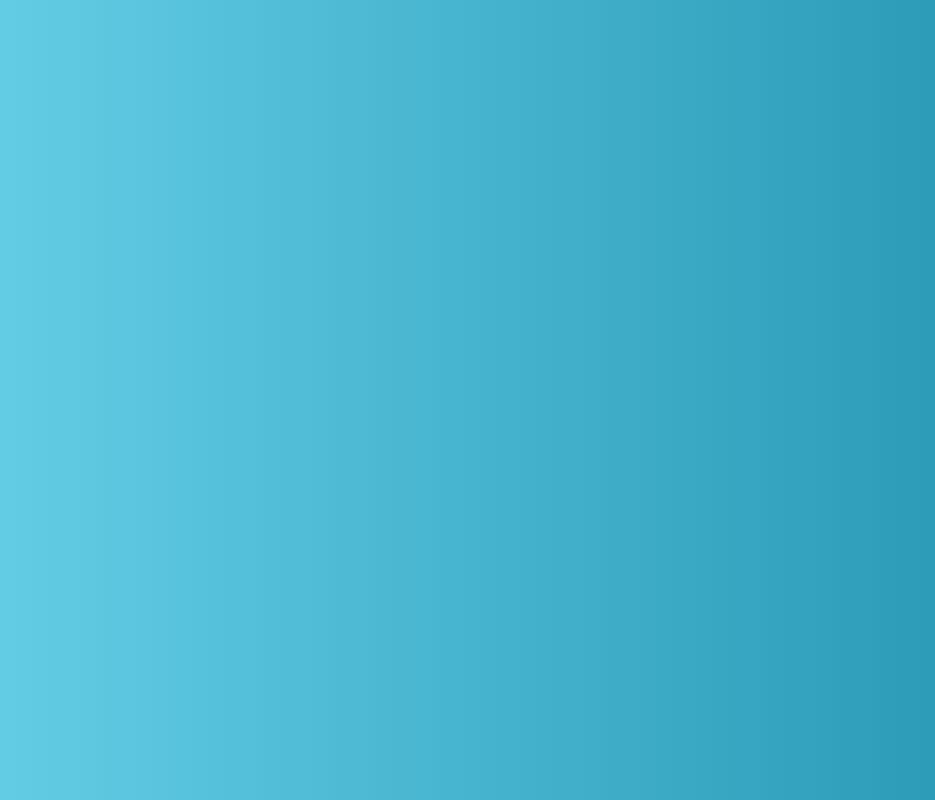
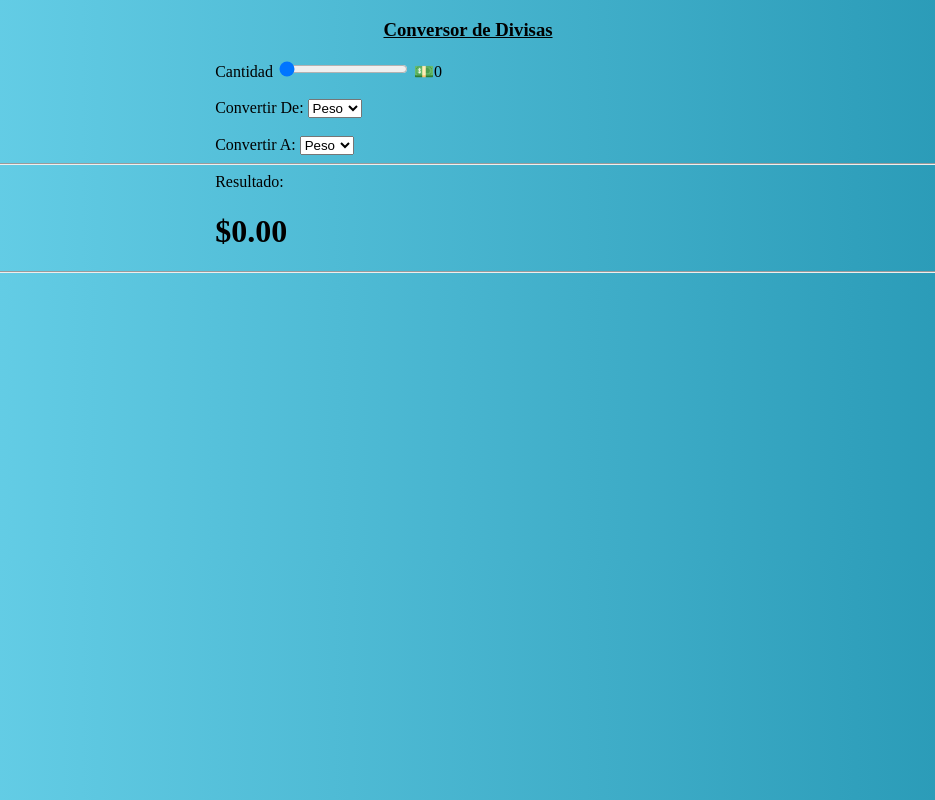
Before and after one commit to rolando167/ConversorDivisasJS, a website: page public/index.html in a window 1280 px wide. Shown: the whole page, without its empty margins (172-1107 px from the left). Drawn offline with Linux system fonts and the light colour scheme.

Commit message:
first commit

```diff
--- a/package.json
+++ b/package.json
@@ -1,5 +1,5 @@
 {
-  "name": "Texto ",
+  "name": "conversordivisas",
   "version": "1.0.0",
   "description": "",
   "main": "app.js",
--- a/public/css/main.css
+++ b/public/css/main.css
@@ -3,3 +3,21 @@ body{
     background: -webkit-linear-gradient(to right, #6dd5ed, #2193b0);  /* Chrome 10-25, Safari 5.1-6 */
     background: linear-gradient(to right, #6dd5ed, #2193b0); /* W3C, IE 10+/ Edge, Firefox 16+, Chrome 26+, Opera 12+, Safari 7+ */
 }
+
+.ml-30{
+    margin-left: 30%;
+}
+.divisa {
+    display: grid;                    /* cuadrícula */
+    grid-template-columns: 50% 50%;   /* 2 columnas iguales */
+    margin-bottom: 15px;
+    background: rgb(37, 169, 209);
+    color: white;
+  }
+
+  .nombre, .valor{
+    padding: 5px;
+    font-size: 16px;
+    align-self: center;  /* alinear elemento al centro en altura */
+    text-align: center;  /* alinear texto al centro en ancho */
+  }
--- a/public/index.html
+++ b/public/index.html
@@ -1,14 +1,45 @@
 <!DOCTYPE html>
 <html lang="en">
 <head>
-    <meta charset="UTF-8">
-    <meta http-equiv="X-UA-Compatible" content="IE=edge">
-    <meta name="viewport" content="width=device-width, initial-scale=1.0">
-    <title>Express App 🥎</title>
-    <link rel="stylesheet" href="css/main.css">
+	<meta charset="UTF-8">
+	<meta http-equiv="X-UA-Compatible" content="IE=edge">
+	<meta name="viewport" content="width=device-width, initial-scale=1.0">
+	<title>Express App 💸</title>
+	<link rel="stylesheet" href="css/main.css">
 </head>
 <body>
+	<center>
+		<h3><ins>Conversor de Divisas</ins></h3>
+	</center>
 
+		<div class="ml-30">
+			Cantidad
+			<input type="range" id="cantidad" min="0" max="1000" value="0" onchange="changeConvertir()">
+			💵<span id="valor">0</span>
+		</div>
+		<br>
+
+		<div class="ml-30">
+			Convertir De:
+			<select name="" id="monedaDesde" onchange="changeConvertir()">
+
+			</select>
+
+		</div>
+		<br>
+
+		<div class="ml-30">
+			Convertir A:
+			<select name="" id="monedahasta" onchange="changeConvertir()">
+
+			</select>
+			<br>
+		</div>
+		<hr>
+		<div class="ml-30">
+			Resultado:  <h1 id="resultado">$0.00</h1>
+		</div>
+		<hr>
 </body>
 <script src="js/app.js"></script>
 </html>
--- a/public/js/app.js
+++ b/public/js/app.js
@@ -0,0 +1,53 @@
+const monedas = [
+	{
+		id: 1,
+		nombre: 'Peso'
+	},
+	{
+        id: 2,
+        nombre: 'Dolar'
+    },
+	{
+        id: 3,
+        nombre: 'Euro'
+    },
+	{
+        id: 4,
+        nombre: 'Sol'
+    },
+
+];
+
+
+const selectoresMonedas = () => {
+	let monedaDesde = document.getElementById('monedaDesde');
+	let monedahasta = document.getElementById('monedahasta');
+
+
+	monedas.map(valor => {
+		var opt1 = document.createElement("option");
+		opt1.value = valor.id;
+		opt1.text = valor.nombre;
+		monedahasta.add(opt1, null);
+
+		var newOption = document.createElement("option");
+		newOption.value =  valor.id;
+		newOption.text = valor.nombre;
+		monedaDesde.appendChild(newOption);
+
+		let {nombre} = valor;
+		console.log(nombre);
+	});
+}
+
+
+const changeConvertir = () => {
+	let valor =  parseFloat(document.getElementById('cantidad').value);
+	document.getElementById('valor').innerHTML = valor;
+
+	let monedaDesde = document.getElementById('monedaDesde').value;
+	let monedahasta = document.getElementById('monedahasta').value;
+
+}
+
+selectoresMonedas();
```
